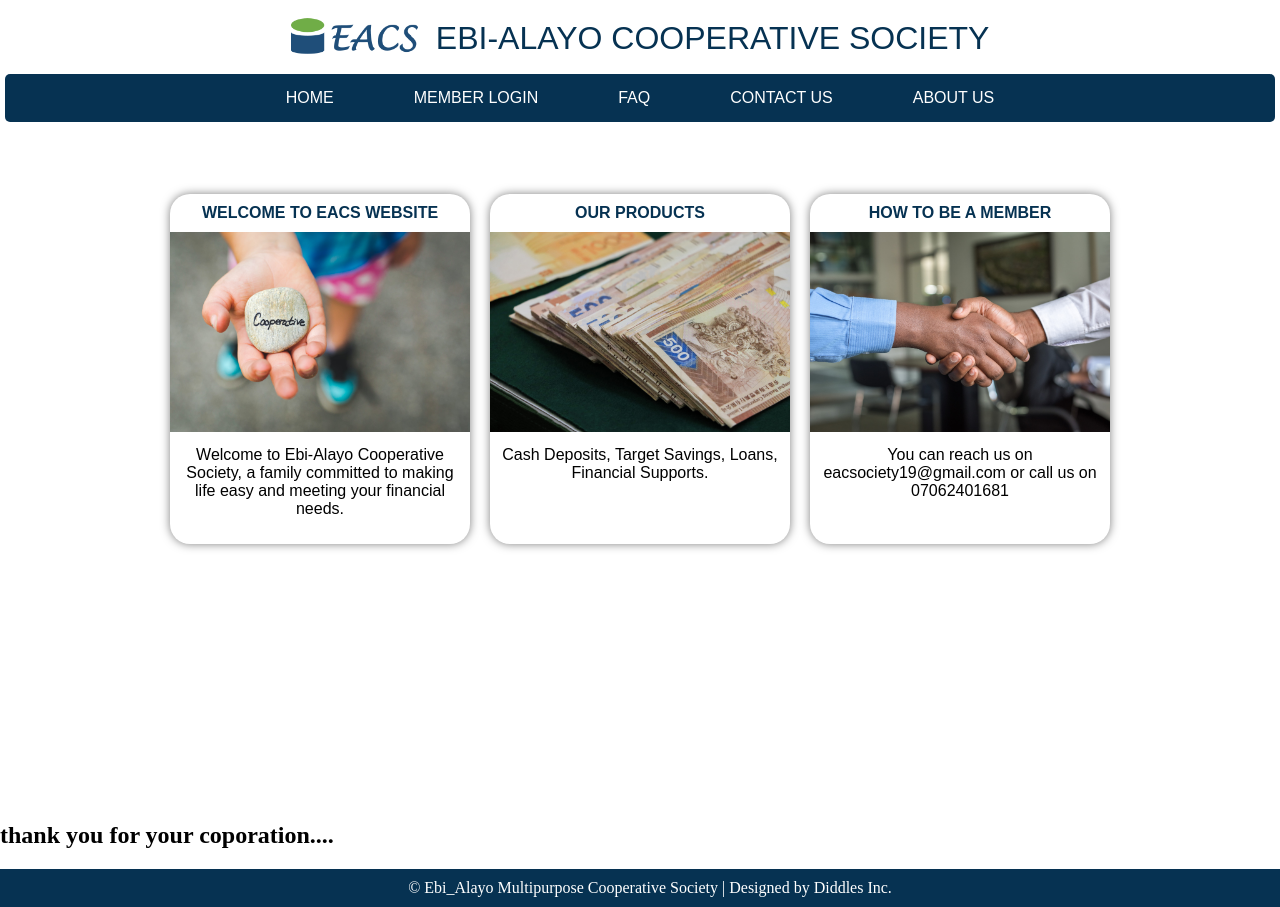
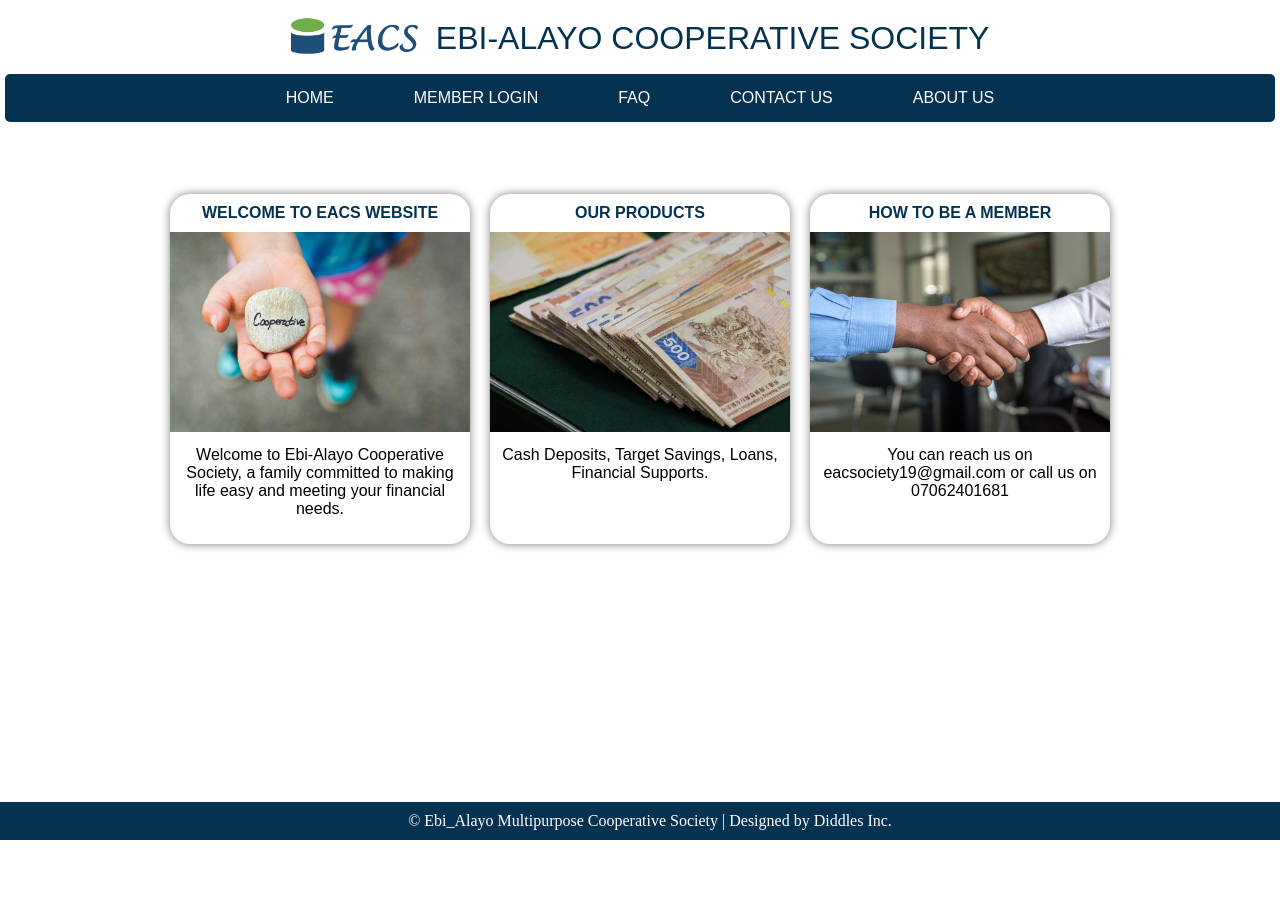
Before and after one commit to Johndiddles/johndiddles.github.io, a plain HTML site: page index.html in a window 1280 px wide. After the commit the page ends 840 px from the top, so only its background shows below. Drawn offline with Linux system fonts and the light colour scheme.

Commit message:
Update index.html

```diff
--- a/index.html
+++ b/index.html
@@ -92,9 +92,7 @@
 		</div>
 
 	</div>
-	    <h2>
-			thank you for your coporation....
-		</h2>
+
 
 	<div class="footer">
 		&copy; Ebi_Alayo Multipurpose Cooperative Society | Designed by Diddles Inc.
```
